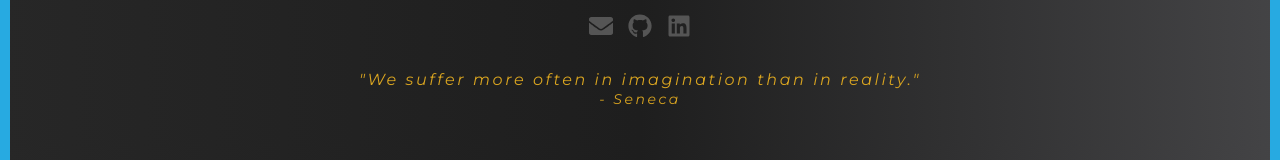
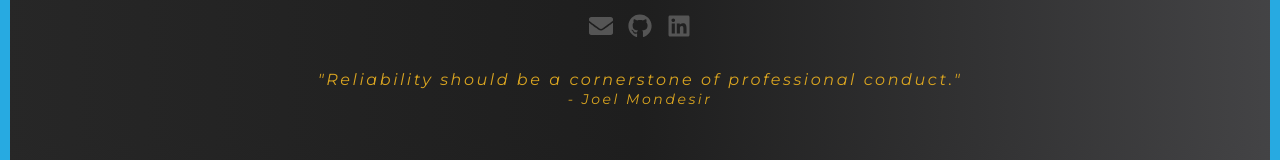
Before and after one commit to JMONDESIR/JoelMondesir, a React (Create React App) app: page /contact in a window 1280 px wide. Shown: the part 568-728 px from the top of the page. Built offline with nearby package versions, Linux system fonts and the light colour scheme.

Commit message:
Quote added and 'Thank You' updated

```diff
--- a/src/components/form/Form.js
+++ b/src/components/form/Form.js
@@ -5,7 +5,7 @@ import './Form.css';
 function ContactForm() {
   const [state, handleSubmit] = useForm("mrbgvdgr");
   if (state.succeeded) {
-      return <p className="response">Thanks you.</p>;
+      return <p className="response">Thank you.</p>;
   }
   return (
     <form onSubmit={handleSubmit}>
--- a/src/components/resources/quotes.json
+++ b/src/components/resources/quotes.json
@@ -1,19 +1,9 @@
 [
-  {
-    "quote": "You have power over your mind - not outside events. Realize this, and you will find strength.",
-    "author": "Marcus Aurelius" },
+
   {
     "quote": "It does not matter what you bear, but how you bear it.",
-    "author": "Seneca" },
-  {
-    "quote": "We suffer more often in imagination than in reality.",
-    "author": "Seneca" },
-  {
-    "quote": "He who is not a good servant will not be a good master.",
-    "author": "Plato" },
-  {
-    "quote": "The best revenge is not to be like your enemy.",
-    "author": "Marcus Aurelius" },
+    "author": "Seneca"
+  },
   {
     "quote": "The happiness of your life depends upon the quality of your thoughts.",
     "author": "Marcus Aurelius"
@@ -21,14 +11,6 @@
   {
     "quote": "Waste no more time arguing about what a good man should be. Be one.",
     "author": "Marcus Aurelius"
-  },
-  {
-    "quote": "It is not that we have a short time to live, but that we waste a lot of it.",
-    "author": "Seneca"
-  },
-  {
-    "quote": "He who is brave is free.",
-    "author": "Seneca"
   },
   {
     "quote": "You have power over your mind, not outside events. Realize this, and you will find strength.",
@@ -53,6 +35,13 @@
   {
     "quote": "Reliability should be a cornerstone of professional conduct.",
     "author": "Joel Mondesir"
+  },
+  {
+    "quote": "There is a difference between knowing the path, and walking the path.",
+    "author": "Morpheus"
+  },
+  {
+    "quote": "The greatness of a man is not in how much wealth he acquires, but in his integrity and his ability to affect those around him positively.",
+    "author": "Bob Marley"
   }
-
 ]
```
